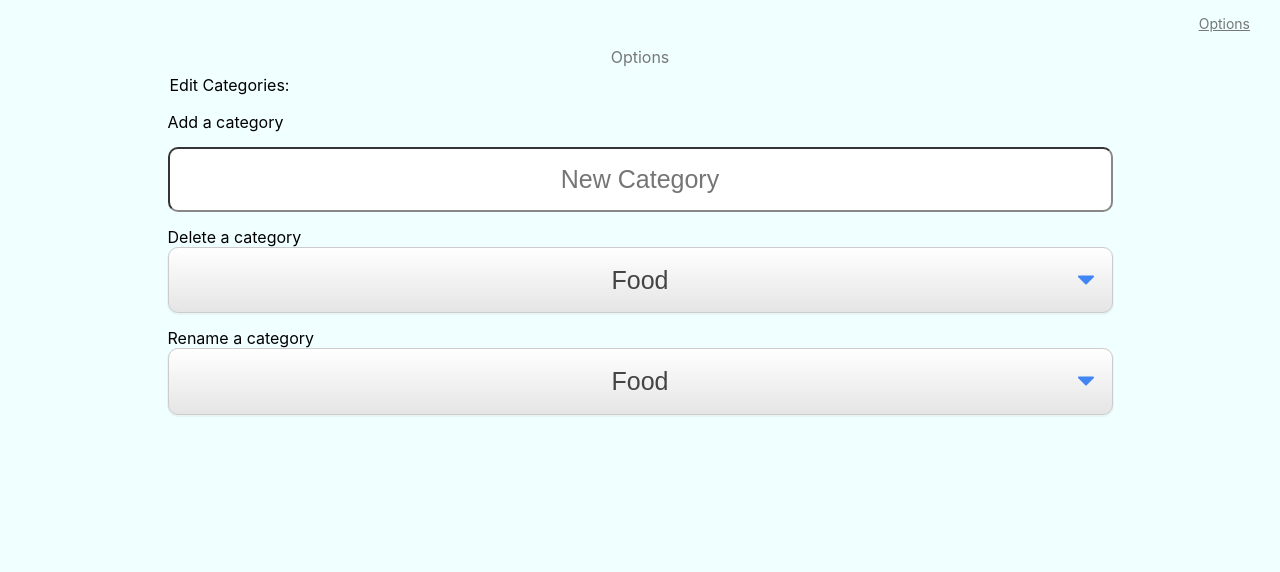
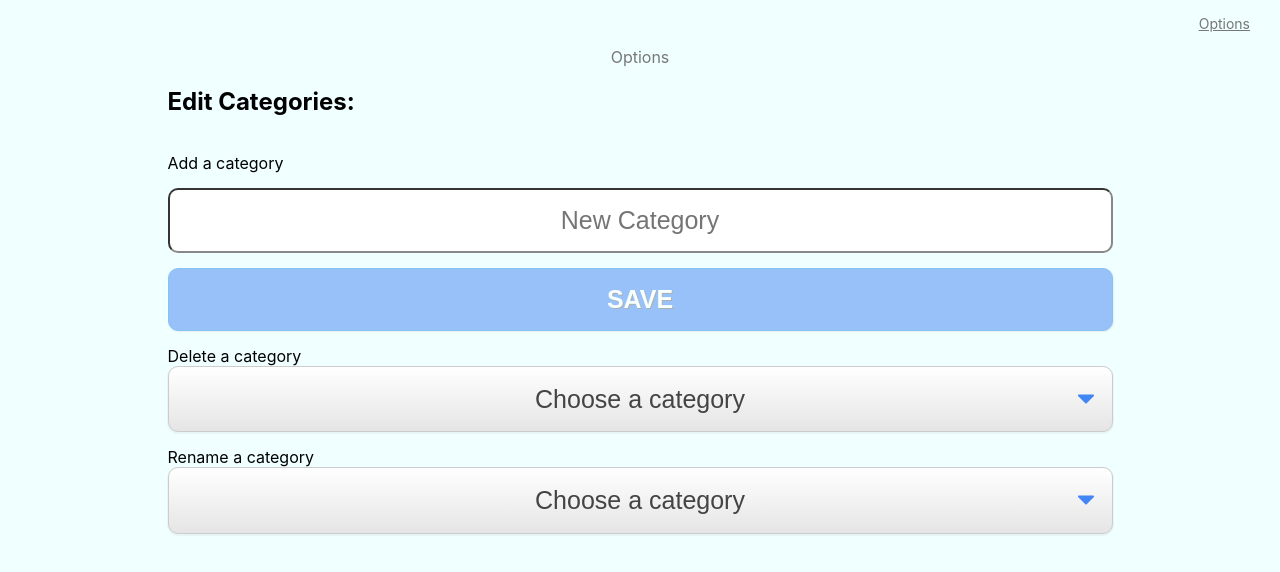
Before and after one commit to sahelgeson/dirtsimple-expensetracker, a React (Create React App) app: page /options in a window 1280 px wide. Shown: the top 572 px of the page. Built offline with nearby package versions, Linux system fonts and the light colour scheme; a web font is replaced by a local one.

Commit message:
still in progress

```diff
--- a/src/App.js
+++ b/src/App.js
@@ -32,6 +32,7 @@ class App extends Component{
       categories,
     }
     this.handleHoistedExpenseChange = this.handleHoistedExpenseChange.bind(this);
+    this.handleHoistedCategoriesChange = this.handleHoistedCategoriesChange.bind(this);
   }
 
   handleHoistedExpenseChange(allExpenses) {
@@ -39,8 +40,19 @@ class App extends Component{
     this.setState({
       allExpenses
     })
+    localStorage.setItem('myExpenses', JSON.stringify(allExpenses));
+  }
 
-    localStorage.setItem('myExpenses', JSON.stringify(allExpenses));
+
+  handleHoistedCategoriesChange(categories) {
+    /* This function is passed down to the child components that need to update global state of expenses */
+
+    /* TODO: commenting this out for now
+    this.setState({
+      categories
+    })
+    localStorage.setItem('myCategories', JSON.stringify(categories));
+    */
   }
 
   render(){
--- a/src/Options/Options.jsx
+++ b/src/Options/Options.jsx
@@ -8,53 +8,106 @@ class Options extends Component{
     super(props);
 
     this.state = {
-
+      isSaved: false,   /* TODO: one, or separate isSaved for all forms? */
+      newCategory: null,
+      openModalName: null,
+      deletedCategory: null,
+      renamedCategory: null,
     }
 
-    /* Sort expenses by date by default only for initial load. Setting this up in the constructor so we're
-      not sorting in edit form because we don't want state to update and rerender which could
-      yoink stuff around */
-    const allExpensesSorted = [...this.props.allExpenses];
-    allExpensesSorted.sort(function(a, b) {
-      var dateA = new Date(a.datetime), dateB = new Date(b.datetime);
-      return dateB - dateA;
-    });
-
-    this.props.handleHoistedExpenseChange(allExpensesSorted);
-    this.addCategory = this.addCategory.bind(this);
-    this.deleteCategory = this.deleteCategory.bind(this);
-    this.renameCategory = this.renameCategory.bind(this);
+    this.closeModal = this.closeModal.bind(this);
+    this.changeCategoriesOfAllExpenses = this.changeCategoriesOfAllExpenses.bind(this);
     this.handleAddCategoryChange = this.handleAddCategoryChange.bind(this);
     this.handleAddFocus = this.handleAddFocus.bind(this);
     this.handleDeleteCategoryChange = this.handleDeleteCategoryChange.bind(this);
+    this.handleAddSubmit = this.handleAddSubmit.bind(this);
+    this.handleDeleteSubmit = this.handleDeleteSubmit.bind(this);
+    this.handleRenameSubmit = this.handleRenameSubmit.bind(this);
   }
-  addCategory() {
+
+  closeModal() {
+    this.setState({openModalName: null});
+  }
+
+  changeCategoriesOfAllExpenses(oldValue, newValue) {
+    const allExpenses = this.props.allExpenses;
+
+    return allExpenses.map((expense, i) => {
+        if (expense.category === oldValue) {
+          expense.category = newValue
+        }
+        return expense;
+      }
+    )
+  }
+
+  handleAddCategoryChange(event) {
+    this.setState({newCategory: event.target.value});
+  }
+
+  handleAddFocus() {
+    this.setState({
+        iSaved: false,
+        openModalName: null,
+    });
+  }
+
+  handleAddSubmit(event) {
+    event.preventDefault();
+
+    let categories = this.props.categories;
+    /* Check if it is a duplicate category name */
+    if (categories.indexOf(this.state.newCategory) !== -1) {
+      /* TODO: I don't like how I'm doing this, seems awkward */
+      this.setState({openModalName: 'add'})
+      return false;
+    } else {
+      categories.push(this.state.newCategory);
+      this.props.handleHoistedCategoriesChange(categories);
+      this.setState({iSaved: true});
+    }
+  }
+
+
+  handleDeleteSubmit(event) {
+    event.preventDefault();
+    console.log('deleting this category: ' + this.state.deletedCategory)
+
+    const updatedCategories = this.props.categories.filter(category =>
+      category !== this.state.deletedCategory
+    );
+    this.props.handleHoistedCategoriesChange(updatedCategories);
+
+    const updatedExpenses = this.changeCategoriesOfAllExpenses(this.state.deletedCategory, 'Uncategorized')
+    this.props.handleHoistedExpensesChange(updatedExpenses);
     this.closeModal();
   }
 
-  deleteCategory() {
-    let allExpensesUpdated = [...this.props.allExpenses];
-    allExpensesUpdated.splice(this.props.isBeingEditedIndex, 1);
-    this.props.handleHoistedExpenseChange(allExpensesUpdated);
+
+  handleRenameSubmit(event) {
+    event.preventDefault();
+    console.log('renaming this category: ' + this.state.deletedCategory)
+
+    const updatedCategories = this.props.categories.map(category => {
+        if (category === this.state.deletedCategory) {
+          category = this.state.renamedCategory;
+        }
+        return category
+      }
+    );
+    this.props.handleHoistedCategoriesChange(updatedCategories);
+
+    const updatedExpenses = this.changeCategoriesOfAllExpenses(this.state.deletedCategory, 'Uncategorized')
+    this.props.handleHoistedExpensesChange(updatedExpenses);
     this.closeModal();
   }
 
-  renameCategory() {
-    this.closeModal();
+  handleDeleteCategoryChange(event) {
+    this.setState({
+        deletedCategory: event.target.value,
+        openModalName: 'delete',
+    });
   }
-
-  handleAddCategoryChange() {
-    this.closeModal();
-  }
-
-  handleAddFocus() {
-
-  }
-
-  handleDeleteCategoryChange() {
-    this.closeModal();
-  }
-
 
 
   render(){
@@ -67,9 +120,10 @@ class Options extends Component{
           Options
         </h1>
 
-        <form>
-        <legend>Edit Categories:</legend>
-
+        <h2>Edit Categories:</h2>
+        <form
+          onSubmit={this.handleAddSubmit}
+        >
           {/* Adds visibility hidden to element instead of returning null so the space doesn't
               collapse and have text move a pixel or two
 
@@ -90,23 +144,42 @@ class Options extends Component{
             id="addcategory"
             className="input gray-border full-width font-25 mvm"
             type="text"
+            spellCheck="true"
             placeholder="New Category"
             onChange={this.handleAddCategoryChange}
             onFocus={this.handleAddFocus}
             data-qa="options-add-category-input"
           />
 
-
           <ReactModal
-            isOpen={this.state.modalIsOpen}
-            onAfterOpen={this.afterOpenModal}
+            isOpen={(this.state.openModalName === 'add')}
             onRequestClose={this.closeModal}
             style={ReactModalStyles}
             contentLabel="Duplication Modal"
           >
-            <div>Warning: There is already a category with this name. No new category will be added.</div>
+            <div>
+              Warning: There is already a category with this name. No new category will be added.
+              <br />
+              <button
+                className="btn btn--outline gray-777 capitalize phm pvm mrxs"
+                onClick={this.closeModal}>Okay
+              </button>
+            </div>
           </ReactModal>
 
+          <input
+            className="input btn btn--blue full-width font-25 mvm"
+            type="submit"
+            disabled={(this.state.newCategory && this.state.newCategory !== '') ? false : true}
+            value="Save"
+            data-qa="options-add-submit-btn"
+          />
+        </form>
+
+        <form
+          id="deleteform"
+          onSubmit={this.handleDeleteSubmit}
+        >
           <label
             htmlFor="deletecategory"
           >
@@ -115,10 +188,11 @@ class Options extends Component{
           <select
             id="category"
             className="select-css input input-secondary full-width font-25 mbm"
-            value={this.state.category}
+            value=""
             onChange={this.handleDeleteCategoryChange}
             data-qa="options-delete-category-input"
           >
+            <option value="">Choose a category</option>
             {this.props.categories.map((category, i) =>
                 <option
                   key={i}
@@ -129,28 +203,38 @@ class Options extends Component{
             )}
           </select>
           <ReactModal
-            isOpen={this.state.modalIsOpen}
+            isOpen={(this.state.openModalName === 'delete')}
             onAfterOpen={this.afterOpenModal}
             onRequestClose={this.closeModal}
             style={ReactModalStyles}
             contentLabel="Deletion Modal"
           >
             <div>
-              Are you sure you want to delete this category? Any expenses with this category
+              Are you sure you want to delete the category "{this.state.deletedCategory}"? Any expenses with this category
               will still exist and have the category "Uncategorized".
             </div>
             <div className="pvl">
               <button
+                type="submit"
+                form="deleteform"
                 className="btn btn--red capitalize phm pvm mrxs left"
-                onClick={this.deleteCategory}>Yes, Delete
+                data-qa="options-delete-submit-btn"
+              >
+                Yes, Delete
               </button>
               <button
                 className="btn btn--outline capitalize phm pvm mrxs right"
-                onClick={this.closeModal}>No, Cancel
+                onClick={this.closeModal}
+              >
+                No, Cancel
               </button>
             </div>
           </ReactModal>
+        </form>
 
+        <form
+          onSubmit={this.handleRenameSubmit}
+        >
           <label
             htmlFor="renamecategory"
           >
@@ -159,10 +243,11 @@ class Options extends Component{
           <select
             id="renamecategory"
             className="select-css input input-secondary full-width font-25 mbm"
-            value={this.state.category}
+            value=""
             onChange={this.handleRenameCategoryChange}
             data-qa="options-rename-category-input"
           >
+            <option value="">Choose a category</option>
             {this.props.categories.map((category, i) =>
                 <option
                   key={i}
@@ -173,34 +258,40 @@ class Options extends Component{
             )}
           </select>
           <ReactModal
-            isOpen={this.state.modalIsOpen}
+            isOpen={(this.state.openModalName === 'rename')}
             onAfterOpen={this.afterOpenModal}
             onRequestClose={this.closeModal}
             style={ReactModalStyles}
             contentLabel="Renaming Modal"
           >
-            <div>Are you sure you want to rename this category? Any expenses with the original category
+            <div>Are you sure you want to rename the category "{this.state.deletedCategory}" to "{this.state.renamedCategory}"?
+              Any expenses with the category "{this.state.deletedCategory}"
               will have their category renamed. This can't be undone.</div>
             <div className="pvl">
               <button
                 className="btn btn--red capitalize phm pvm mrxs left"
-                onClick={this.renameCategory}>Yes, Rename
+                onClick={this.renameCategory}
+              >
+                Yes, Rename
               </button>
               <button
                 className="btn btn--outline capitalize phm pvm mrxs right"
-                onClick={this.closeModal}>No, Cancel
+                onClick={this.closeModal}
+              >
+                No, Cancel
               </button>
             </div>
           </ReactModal>
           <ReactModal
-            isOpen={this.state.modalIsOpen}
+            isOpen={(this.state.openModalName === 'rename_dupe')}
             onAfterOpen={this.afterOpenModal}
             onRequestClose={this.closeModal}
             style={ReactModalStyles}
             contentLabel="Duplication Modal"
           >
-            <div>Warning: the new category name already exists. Any expenses with the original category
-              will have their category renamed and combined with the existing category. This can't be undone.</div>
+            <div>Warning: the new category name already exists. Any expenses with the original category name
+              "{this.state.deletedCategory}" will have their category renamed to "{this.state.renamedCategory}"
+              and combined with that category. This can't be undone.</div>
             <div className="pvl">
               <button
                 className="btn btn--red capitalize phm pvm mrxs left"
@@ -213,7 +304,6 @@ class Options extends Component{
             </div>
           </ReactModal>
         </form>
-
       </div>
     );
   }
@@ -223,6 +313,7 @@ Options.propTypes = {
   allExpenses: PropTypes.array.isRequired,
   categories: PropTypes.array.isRequired,
   handleHoistedExpenseChange: PropTypes.func.isRequired,
+  handleHoistedCategoriesChange: PropTypes.func.isRequired,
 };
 
 export default Options;
```
Also changed, not shown: src/History/HistoryEditForm.jsx (+6 -2 lines).
